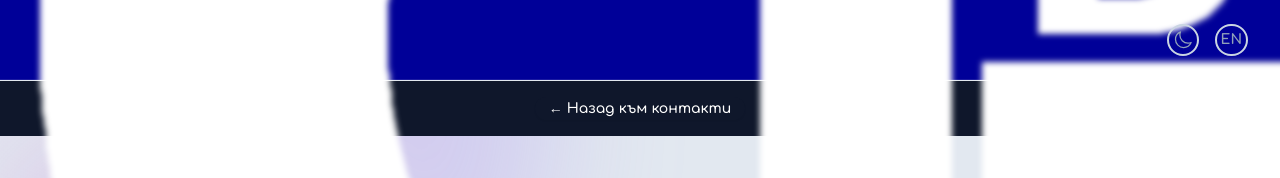
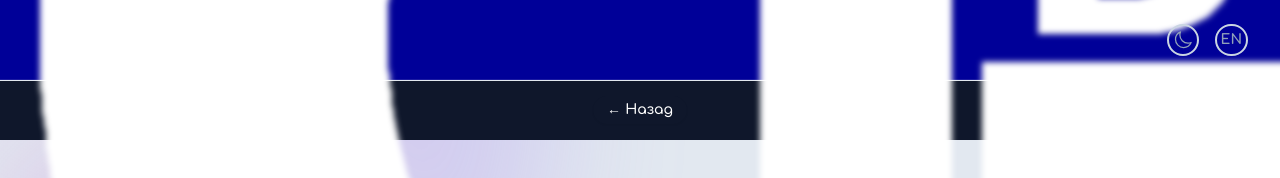
Before and after one commit to kostakazakoff/gig_construct_js, a Next.js app: page /privacy in a window 1280 px wide. Shown: the top 178 px of the page. Built offline with nearby package versions, Linux system fonts and the light colour scheme.

Commit message:
change privacy/layout.jsx behavior

```diff
--- a/src/app/privacy/layout.jsx
+++ b/src/app/privacy/layout.jsx
@@ -1,21 +1,21 @@
 'use client';
 
-import Link from 'next/link';
+import { useRouter } from 'next/navigation';
 import useLanguageContext from '@/app/_hooks/useLanguageContext';
 
 export default function ProjectLayout({ children }) {
     const { language } = useLanguageContext();
+    const router = useRouter();
 
     return (
         <section>
             <div className="w-full bg-slate-900 dark:bg-slate-800 text-slate-200 py-4 fixed left-0 z-50 text-center">
-                    <Link
-                        href={`contact`}
+                    <button
+                        onClick={() => router.back()}
                         className="rounded-full bg-slate-900 dark:bg-slate-800 px-3.5 py-1 text-sm font-semibold text-white shadow-xs hover:bg-gray-700 focus-visible:outline-2 focus-visible:outline-offset-2 focus-visible:outline-gray-900"
-                        scroll={true}
                     >
-                        <span aria-hidden="true">&larr;</span> {language === 'EN' ? 'Back to contacts page' : 'Назад към контакти'}
-                    </Link>
+                        <span aria-hidden="true">&larr;</span> {language === 'EN' ? 'Back' : 'Назад'}
+                    </button>
             </div>
 
             <div className="py-24">
```
